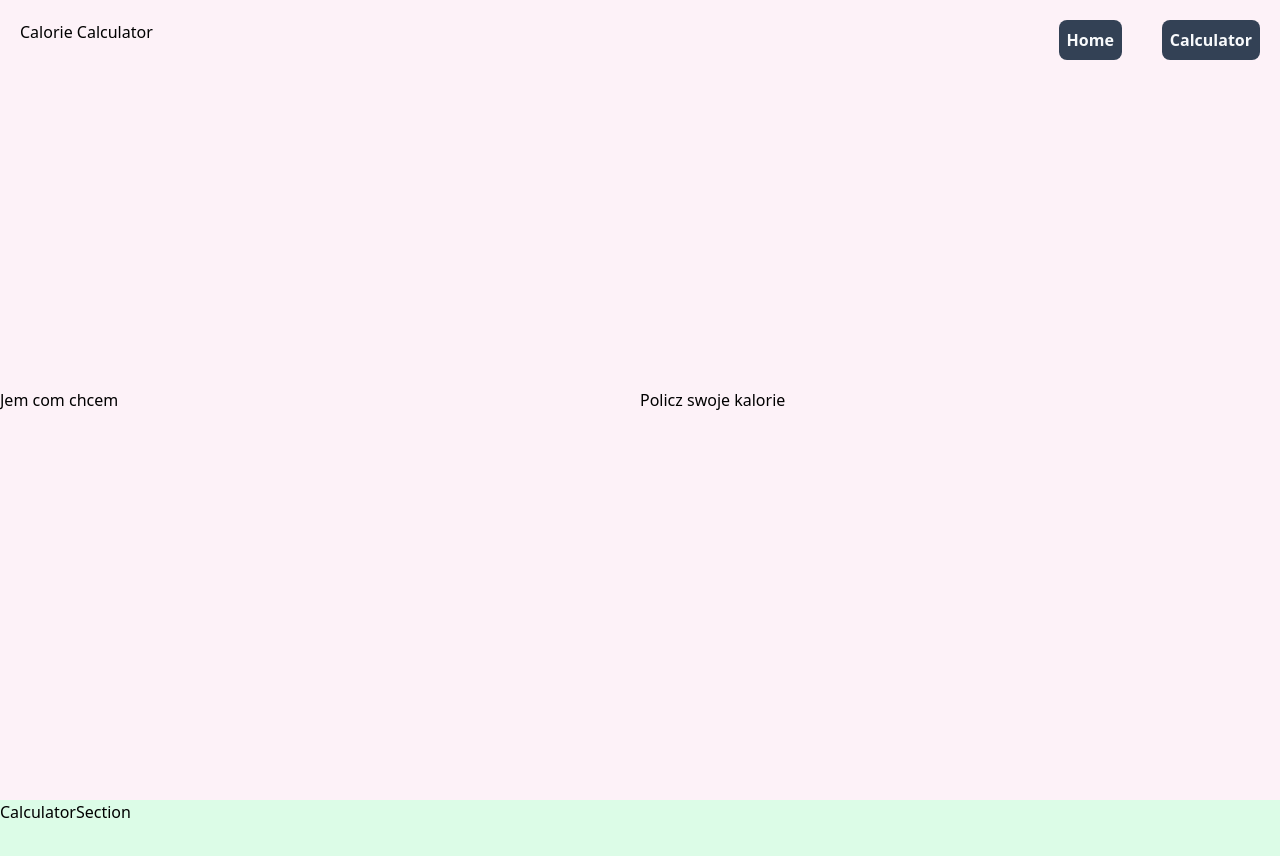
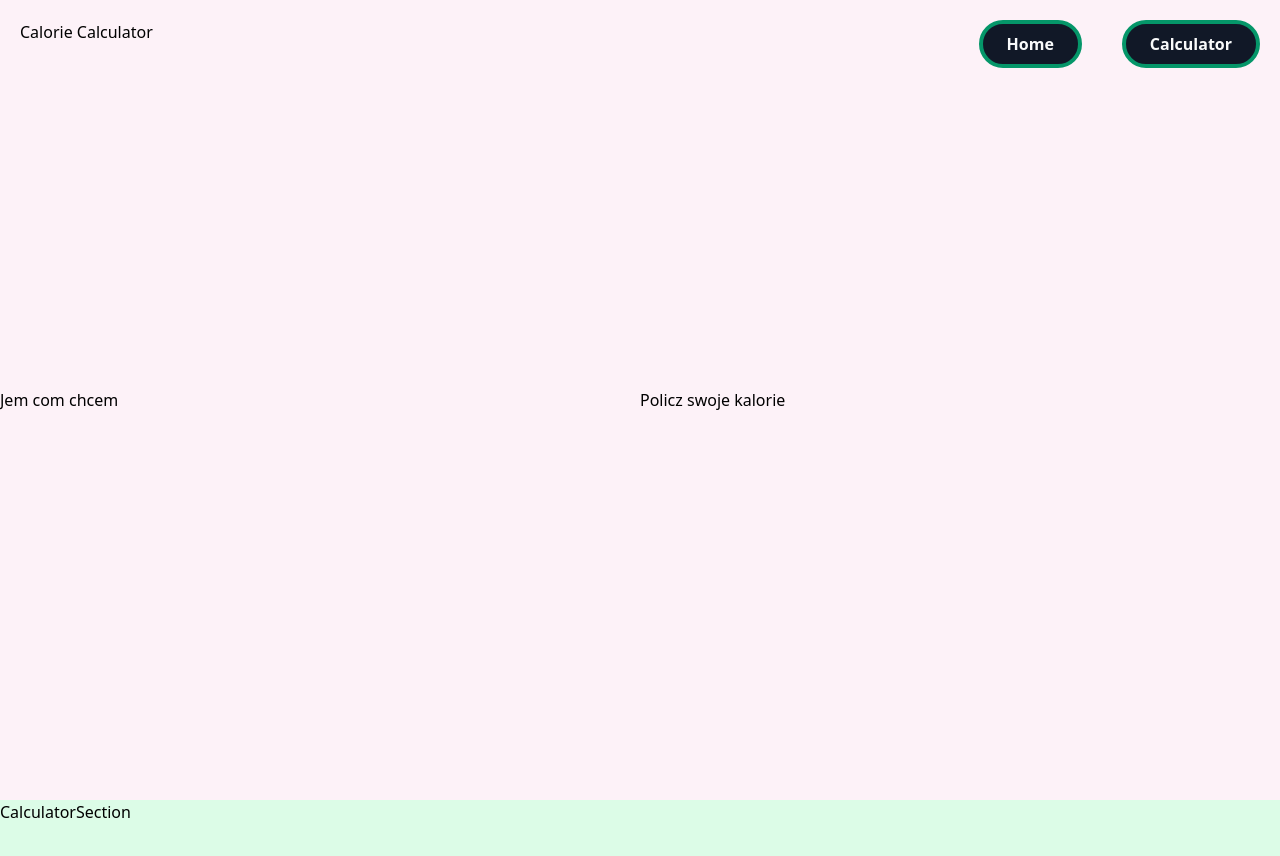
Before and after one commit to Wojtyua/38053_38062_38545_38073, a React (Vite) app: page / in a window 1280 px wide. Shown: the top 856 px of the page. Built offline with nearby package versions, Linux system fonts and the light colour scheme.

Commit message:
changed button style

```diff
--- a/src/components/ui/Button.jsx
+++ b/src/components/ui/Button.jsx
@@ -1,6 +1,6 @@
 const Button = ({ children }) => {
   return (
-    <button className="bg-slate-700 text-slate-50 font-bold p-2 rounded-lg">
+    <button className="bg-gray-900 text-gray-50 font-bold py-2 px-6 rounded-full border-4 border-emerald-600">
       {children}
     </button>
   );
```
